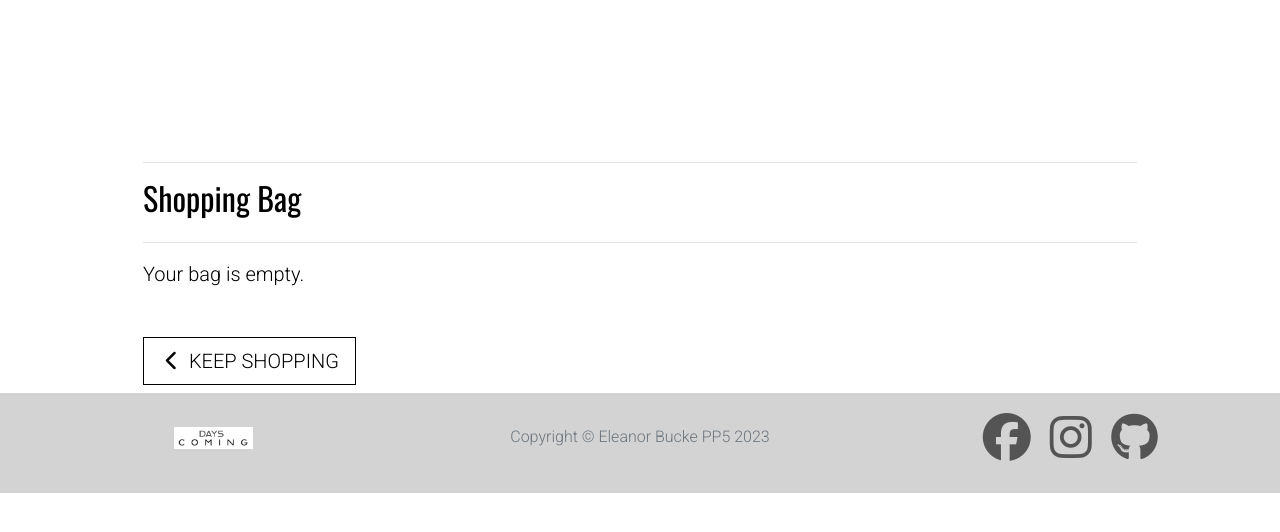
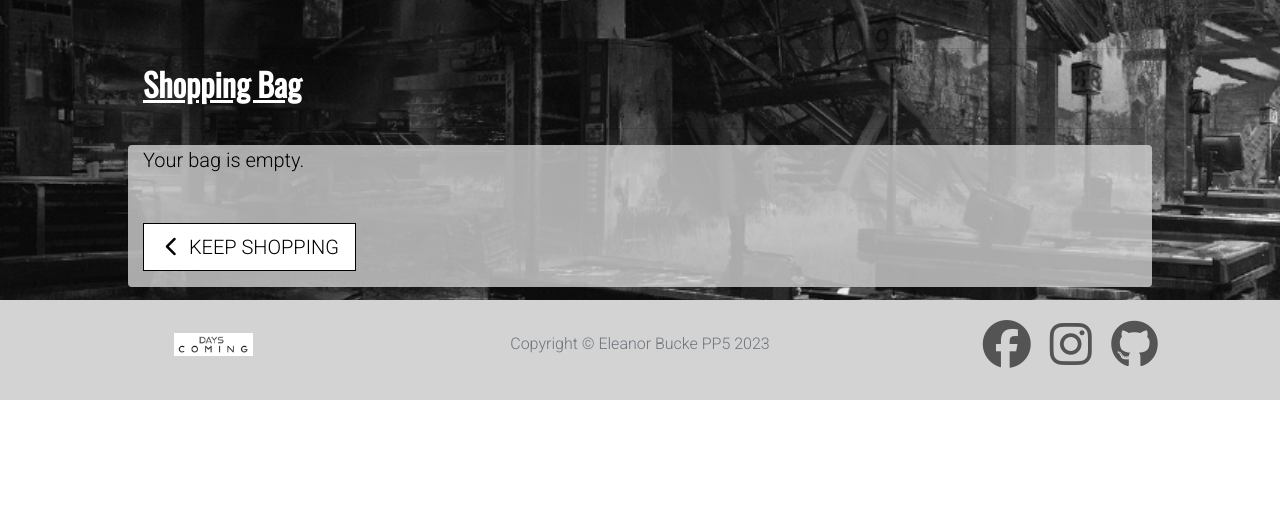
Before and after one commit to eleanorbucke21/pp5, a Django app: page /bag/ in a window 1280 px wide. Shown: the part 172-704 px from the top of the page. Run offline with Django 3.2, Linux system fonts and the light colour scheme; some libraries are stand-ins or nearby versions.

Commit message:
Styled shopping Bag

```diff
--- a/bag/templates/bag/bag.html
+++ b/bag/templates/bag/bag.html
@@ -3,25 +3,22 @@
 {% load bag_tools %}
 
 {% block page_header %}
-    <div class="container header-container">
-        <div class="row">
-            <div class="col"></div>
-        </div>
-    </div>
+
 {% endblock %}
 
 {% block content %}
 <div class="overlay"></div>
-    <div class="container mb-2 pt-3">
+<div class="pt-3 bg-grocery">
+    <div class="container pt-3">
         <div class="row">
             <div class="col">
                 <hr>
-                <h2 class="logo-font mb-4">Shopping Bag</h2>
+                <h2 class="logo-font mb-4 text-white font-weight-bold"><u>Shopping Bag</u></h2>
                 <hr>
             </div>
         </div>
 
-        <div class="row">
+        <div class="row checkout-container pb-3 rounded">
             <div class="col">
                 {% if bag_items %}
                 <div class="table-responsive rounded">
@@ -46,27 +43,30 @@
                                 <p class="my-0 small text-muted">SKU: {{ item.product.sku|upper }}</p>
                             </td>
                             <td class="py-3">
-                                        <p class="my-0">€{{ item.product.price }}</p>
+                                <p class="my-0 font-weight-bold">€{{ item.product.price }}</p>
                             </td>
                             <td class="py-3 w-25">
-                                        <form class="form update-form" method="POST" action="{% url 'adjust_bag' item.item_id %}">
+                                <form class="form update-form" method="POST"
+                                    action="{% url 'adjust_bag' item.item_id %}">
                                     {% csrf_token %}
                                     <div class="form-group">
                                         <div class="input-group">
                                             <div class="input-group-prepend">
                                                 <button class="decrement-qty btn btn-sm btn-black rounded-0"
-                                                            data-item_id="{{ item.item_id }}" id="decrement-qty_{{ item.item_id }}">
+                                                    data-item_id="{{ item.item_id }}"
+                                                    id="decrement-qty_{{ item.item_id }}">
                                                     <span>
                                                         <i class="fas fa-minus fa-sm"></i>
                                                     </span>
                                                 </button>
                                             </div>
-                                                    <input class="form-control form-control-sm qty_input" type="number" name="quantity"
-                                                        value="{{ item.quantity }}" min="1" max="99" data-item_id="{{ item.item_id }}"
-                                                        id="id_qty_{{ item.item_id }}">
+                                            <input class="form-control form-control-sm qty_input" type="number"
+                                                name="quantity" value="{{ item.quantity }}" min="1" max="99"
+                                                data-item_id="{{ item.item_id }}" id="id_qty_{{ item.item_id }}">
                                             <div class="input-group-append">
                                                 <button class="increment-qty btn btn-sm btn-black rounded-0"
-                                                            data-item_id="{{ item.item_id }}" id="increment-qty_{{ item.item_id }}">
+                                                    data-item_id="{{ item.item_id }}"
+                                                    id="increment-qty_{{ item.item_id }}">
                                                     <span>
                                                         <i class="fas fa-plus fa-sm"></i>
                                                     </span>
@@ -75,22 +75,24 @@
                                         </div>
                                     </div>
                                 </form>
-                                        <a class="update-link text-info"><small>Update</small></a>
-                                        <a class="remove-item text-danger float-right" id="remove_{{ item.item_id }}"><small>Remove</small></a>
+                                <a class="update-link text-danger font-weight-bold"><small>Update</small></a>
+                                <a class="remove-item text-danger float-right font-weight-bold"
+                                    id="remove_{{ item.item_id }}"><small>Remove</small></a>
                             </td>
                             <td class="py-3">
-                                        <p class="my-0">€{{ item.product.price | calc_subtotal:item.quantity }}</p>
+                                <p class="my-0 font-weight-bold">€{{ item.product.price | calc_subtotal:item.quantity }}</p>
                             </td>
                         </tr>
                         {% endfor %}
                         <tr>
                             <td colspan="5" class="pt-5 text-right">
                                 <h6><strong>Bag Total: €{{ total|floatformat:2 }}</strong></h6>
-                                    <h6>Delivery: €{{ delivery|floatformat:2 }}</h6>
+                                <h6 class="font-weight-bold">Delivery: €{{ delivery|floatformat:2 }}</h6>
                                 <h4 class="mt-4"><strong>Grand Total: €{{ grand_total|floatformat:2 }}</strong></h4>
                                 {% if free_delivery_delta > 0 %}
                                 <p class="mb-1 text-danger">
-                                            You could get free delivery by spending just <strong>€{{ free_delivery_delta }}</strong> more!
+                                    You could get free delivery by spending just
+                                    <strong>€{{ free_delivery_delta }}</strong> more!
                                 </p>
                                 {% endif %}
                             </td>
@@ -125,6 +127,7 @@
             </div>
         </div>
     </div>
+</div>
 {% endblock %}
 
 {% block postloadjs %}
@@ -133,20 +136,22 @@
 
 <script type="text/javascript">
     // Update quantity on click
-    $('.update-link').click(function(e) {
+    $('.update-link').click(function (e) {
         var form = $(this).prev('.update-form');
         form.submit();
     })
 
     // Remove item and reload on click
-    $('.remove-item').click(function(e) {
+    $('.remove-item').click(function (e) {
         var csrfToken = "{{ csrf_token }}";
         var itemId = $(this).attr('id').split('remove_')[1];
         var url = `/bag/remove/${itemId}/`;
-        var data = {'csrfmiddlewaretoken': csrfToken};
+        var data = {
+            'csrfmiddlewaretoken': csrfToken
+        };
 
         $.post(url, data)
-         .done(function() {
+            .done(function () {
                 location.reload();
             });
     })
--- a/checkout/templates/checkout/checkout.html
+++ b/checkout/templates/checkout/checkout.html
@@ -13,7 +13,7 @@
 {% block content %}
 <div class="overlay"></div>
 <div class="pt-3 bg-grocery">
-    <div class="container pt-3 bg-grocery">
+    <div class="container pt-3">
         <div class="row">
             <div class="col">
                 <hr>
```
Lines whose indentation alone changed are shown as unchanged.
